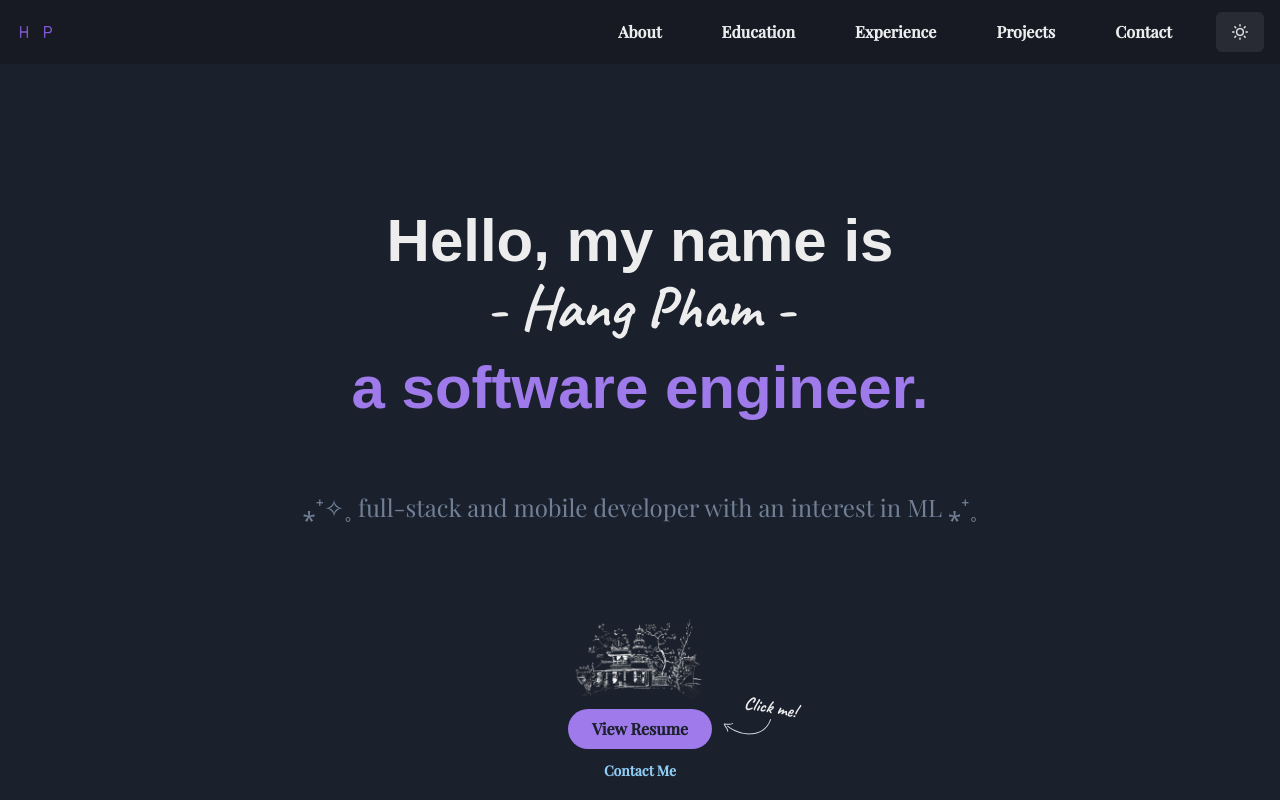
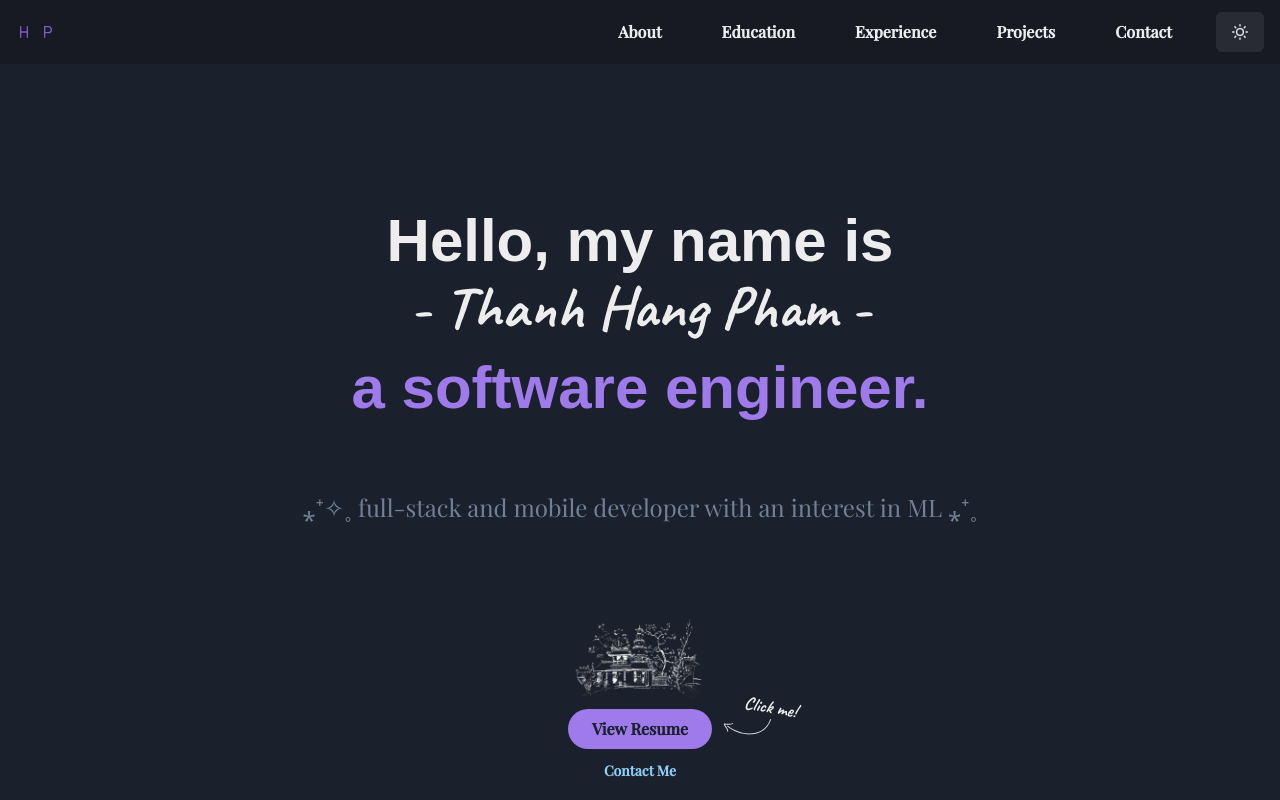
Before and after one commit to thanhhang1306/portfolio, a React (Create React App) app: page / in a window 1280 px wide. Shown: the top 800 px of the page. Built offline with nearby package versions, Linux system fonts and the light colour scheme; a web font is replaced by a local one.

Commit message:
update content

```diff
--- a/public/index.html
+++ b/public/index.html
@@ -6,7 +6,7 @@
   <link rel="icon" href="%PUBLIC_URL%/assets/favicon.ico" />
   <meta name="viewport" content="width=device-width, initial-scale=1" />
   <meta name="theme-color" content="#000000" />
-  <meta name="portfolio" content="Hang Pham's Portfolio" />
+  <meta name="portfolio" content="Thanh Hang Pham's Portfolio" />
   <link rel="apple-touch-icon" href="%PUBLIC_URL%/logo192.png" />
   <!--
       manifest.json provides metadata used when your web app is installed on a
--- a/src/components/pages/Header.tsx
+++ b/src/components/pages/Header.tsx
@@ -57,8 +57,8 @@ const Header: React.FC<HeaderProps> = ({ color }) => {
             >
               Hello, my name is <br />
 
-            <Text fontFamily="Caveat" fontStyle="cursive" fontSize="6xl"  mb={15}>
-             - Hang Pham -
+              <Text fontFamily="Caveat" fontStyle="cursive" fontSize="6xl" mb={15}>
+                - Thanh Hang Pham -
               </Text>
 
               <Text as={"span"} color={`${color}.400`}>
```
Also changed, not shown: public/manifest.json. Lines whose indentation alone changed are shown as unchanged.
